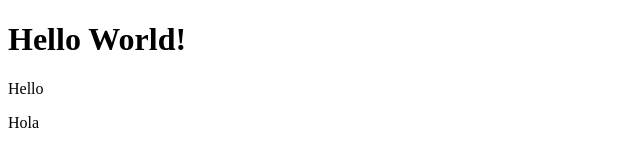
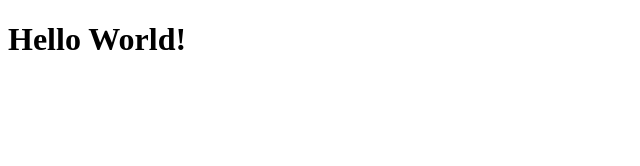
Before and after one commit to michellrodriguez08/zebra, a plain HTML site: page index.html in a window 1280 px wide. Shown: the full height of the page, 0-640 px from the left. Drawn offline with Linux system fonts and the light colour scheme.

Commit message:
Revert "Added paragraphs"
This reverts commit 1cdfc3688db6e1108beb6b79de64ffd902c41f31.

```diff
--- a/index.html
+++ b/index.html
@@ -9,7 +9,6 @@
 </head>
 <body>
 <h1>Hello World!</h1>
-    <p>Hello <p>
-    <p> Hola <p>
+
 </body>
 </html>
```
